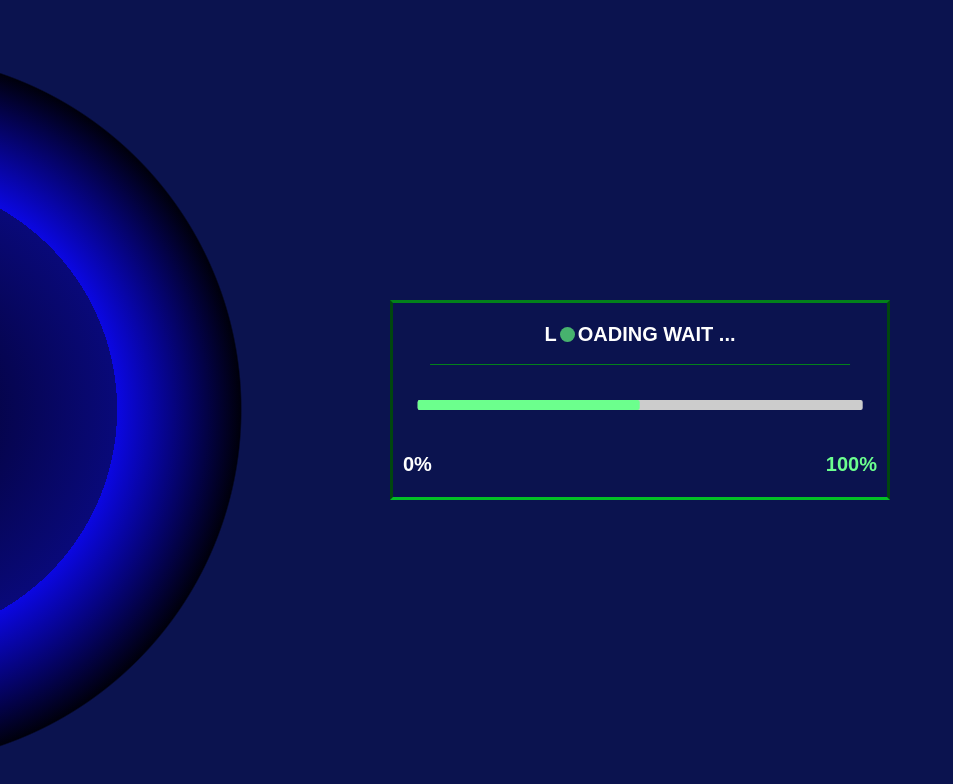
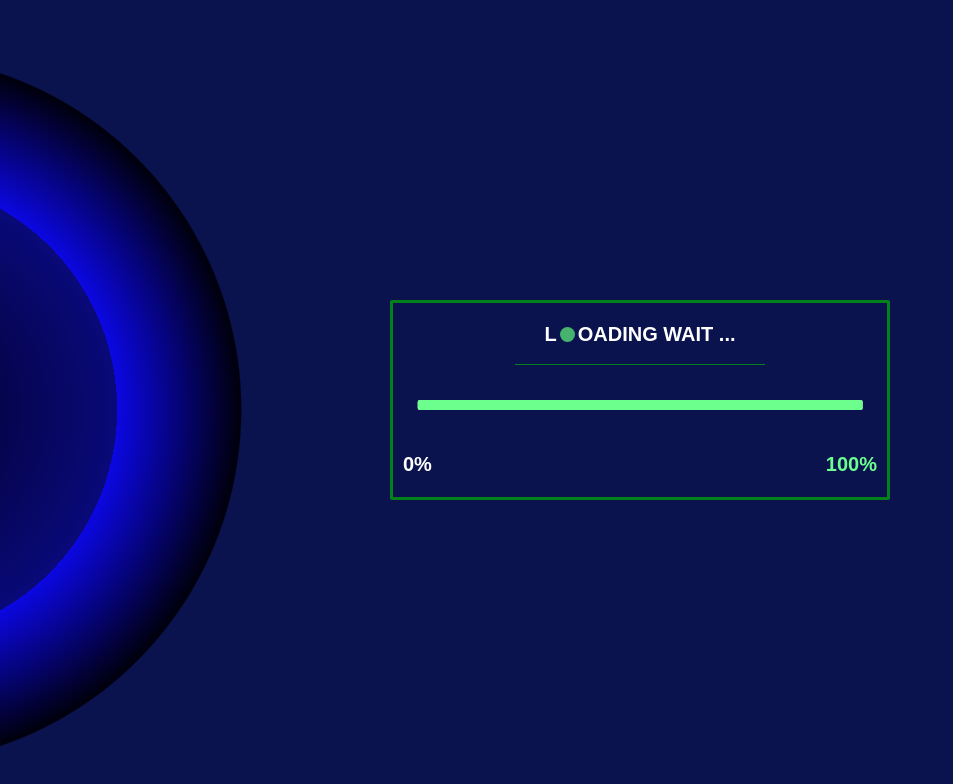
Before and after one commit to ifeanyiifeanyi/my_portfolio, a website built with Parcel: page src/index.html in a window 1280 px wide. Shown: the whole page, without its empty margins (0-953 px from the left). Built offline with nearby package versions, Linux system fonts and the light colour scheme; a web font is replaced by a local one.

Commit message:
installed gsap for animation

```diff
--- a/package.json
+++ b/package.json
@@ -11,6 +11,7 @@
   "author": "",
   "license": "ISC",
   "dependencies": {
+    "gsap": "^3.12.2",
     "parcel": "^2.9.3"
   },
   "devDependencies": {
--- /dev/null
+++ b/src/assets/js/app.js
@@ -0,0 +1,10 @@
+const bar = document.querySelector(".loader__bar--inner");
+const number_counter = document.querySelector('.loader__counter--number');
+let counter = 0;
+
+let barInterval = setInterval(() => {
+    bar.style.width = `${counter}%`;
+    number_counter.innerText = `${counter}%`;
+    counter++;
+    if(counter === 101) clearInterval(barInterval);
+}, 50)
--- a/src/assets/styles/loader.scss
+++ b/src/assets/styles/loader.scss
@@ -18,9 +18,29 @@
         position: relative;
         width: 500px;
         height: 200px;
+        border-radius: 2px;
         border: 3px solid $green-one;
         border-top: 3px solid $green-two;
         border-bottom: 3px solid $green-three;
+        animation: borderAnimation 1s infinite;
+        @keyframes borderAnimation {
+            0% {
+                border-color: $green-one;
+            }
+            50% {
+                border-color: $green-two;
+            }
+            100% {
+                border-color: $green-three;
+            }
+        }
+
+        @media(max-width: 600px){
+            &{
+                width: 90vw;
+            }
+        }
+
     }
 
     &__bar {
@@ -35,7 +55,7 @@
 
         &--inner {
             height: 100%;
-            width: 50%;
+            width: 0;
             border-radius: 2px;
             background-color: $green-four;
         }
@@ -50,6 +70,11 @@
         align-items: center;
         justify-content: center;
         color: #fff;
+        @media(max-width: 355px){
+            &{
+                font-size: 17px;
+            }
+        }
 
         &--dot {
             width: 15px;
@@ -95,4 +120,15 @@
             color: $green-five;
         }
     }
+    &__width_animation{
+        animation: width_animation 1s forwards;
+        @keyframes width_animation{
+            0%{
+                width:85%;
+            }
+            100%{
+                width: 250px;
+            }
+        }
+    }
 }
--- a/src/index.html
+++ b/src/index.html
@@ -32,7 +32,7 @@
  <div class="loader">
     <div class="loader__box">
         <div class="loader__text">
-            <div class="loader__text--border"></div>
+            <div class="loader__text--border loader__width_animation"></div>
             L
             <div class="loader__text--dot"></div>
             OADING WAIT ...
@@ -46,5 +46,7 @@
         </div>
     </div>
  </div>
+
+ <script type="module" src="assets/js/app.js"></script>
 </body>
 </html>
```
Also changed, not shown: dist/index.html, 3 other files.
